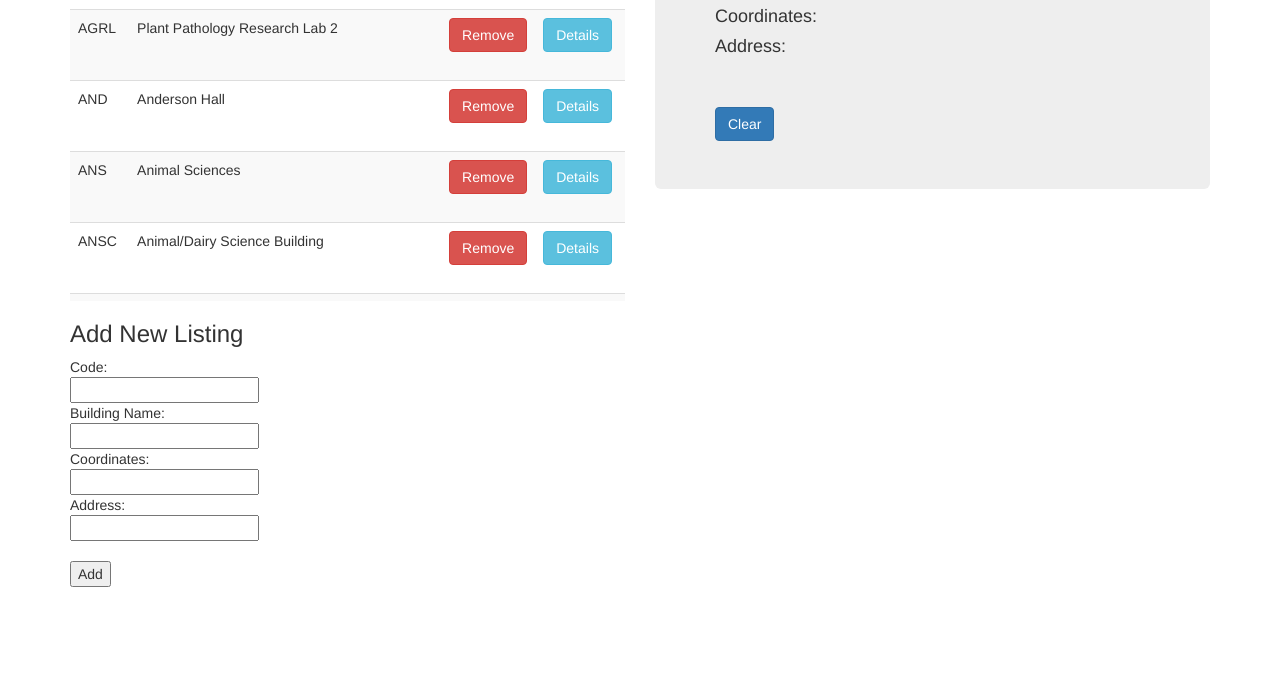
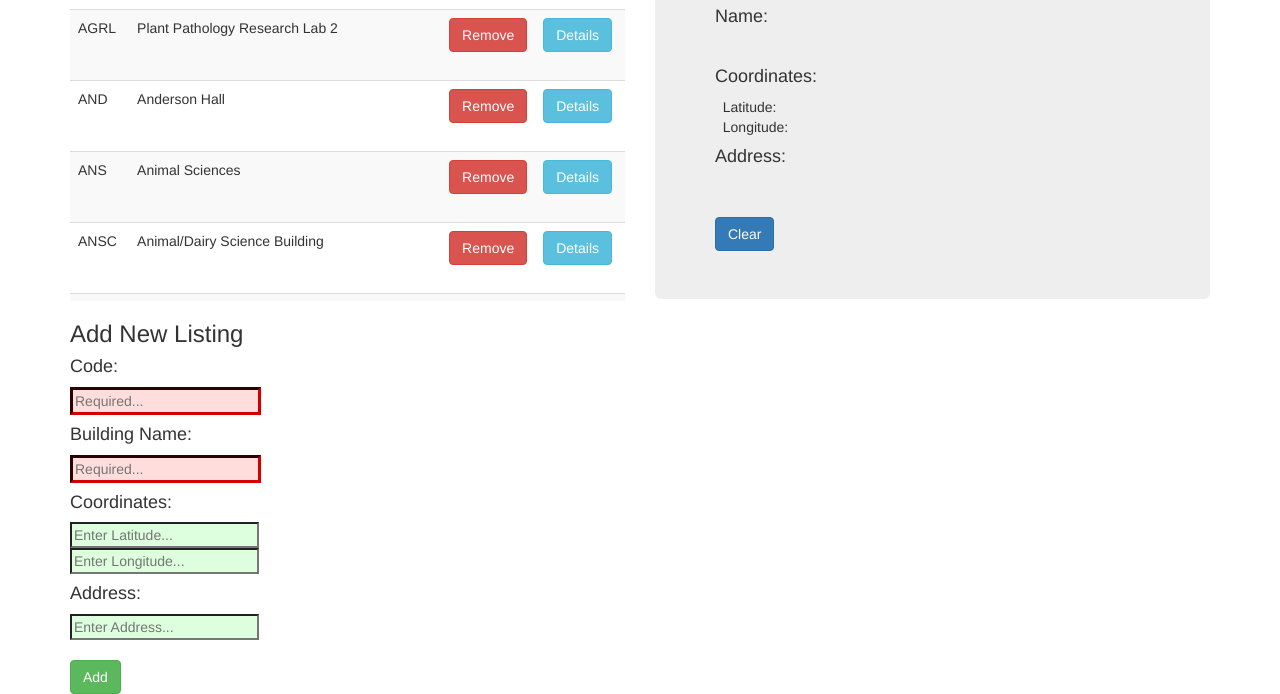
Before and after one commit to allisonakast/CEN3031, a plain HTML site: page index.html in a window 1280 px wide. Shown: the part 233-927 px from the top of the page. Before the commit the page ends 820 px from the top, so only its background shows below. Drawn offline with nearby package versions, Linux system fonts and the light colour scheme.

Commit message:
added styling

```diff
--- a/index.html
+++ b/index.html
@@ -33,29 +33,33 @@
             </table>
           </div>
           <h3>Add New Listing</h3>
-            <form>
-              Code:<br>
-              <input type="text" ng-model="listing.code" value="">
+            <form novalidate>
+              <h4>Code:</h4>
+              <input type="text" ng-model="listing.code" placeholder="Required..." required>
               <br>
-              Building Name:<br>
-              <input type="text" ng-model="listing.name" value="">
+              <h4>Building Name:</h4>
+              <input type="text" ng-model="listing.name" placeholder="Required..." required>
               <br>
-              Coordinates:<br>
-              <input type="text" ng-model="listing.coordinates" value="">
+              <h4>Coordinates:</h4>
+              <input type="text" ng-model="listing.coordinates.latitude" placeholder="Enter Latitude...">
               <br>
-              Address:<br>
-              <input type="text" ng-model="listing.address" value="">
+              <input type="text" ng-model="listing.coordinates.longitude" placeholder="Enter Longitude...">
+              <br>
+              <h4>Address:</h4>
+              <input type="text" ng-model="listing.address" placeholder="Enter Address...">
               <br><br>
-              <input type="submit" ng-click="addListing()" value="Add">
+              <button class="btn btn-success" ng-click="addListing()">Add</button>&nbsp;&nbsp;
             </form>
         </div>
         <div class="col-md-6">
           <div class="jumbotron">
             <h2>Detailed Information</h2>
-              <h4>Code:</h4> {{detailedInfo.code}}
-              <h4>Name:</h4> {{detailedInfo.name}}
-              <h4>Coordinates:</h4> {{detailedInfo.coordinates}}
-              <h4>Address:</h4> {{detailedInfo.address}}
+              <h4>Code:</h4> &nbsp;&nbsp;{{detailedInfo.code}}
+              <h4>Name:</h4> &nbsp;&nbsp;{{detailedInfo.name}}
+              <h4>Coordinates:</h4>
+              &nbsp;&nbsp;Latitude: {{detailedInfo.coordinates.latitude}}<br>
+              &nbsp;&nbsp;Longitude: {{detailedInfo.coordinates.longitude}}
+              <h4>Address:</h4> &nbsp;&nbsp;{{detailedInfo.address}}
               <br><br>
               <tr><button class="btn btn-primary" ng-click="clearDetails()">Clear</button></tr>
             <!--
--- a/listingController.js
+++ b/listingController.js
@@ -9,10 +9,11 @@ angular.module('listings').controller('ListingsController', ['$scope', 'Listings
      */
 
     $scope.addListing = function() {
-        console.log($scope.listing);
-        $scope.listing.code = $scope.listing.code.toUpperCase();
-        $scope.listings.push($scope.listing);
-        $scope.listing = "";
+        if ($scope.listing.code && $scope.listing.name){
+          $scope.listing.code = $scope.listing.code.toUpperCase();
+          $scope.listings.push($scope.listing);
+          $scope.listing = "";
+        }
     };
 
     $scope.deleteListing = function(index) {
--- a/style.css
+++ b/style.css
@@ -6,3 +6,20 @@
   max-height: 400px;
   overflow: auto;
 }
+
+input:invalid {
+  background-color: #ffdddd;
+}
+
+input:valid {
+  background-color: #ddffdd;
+}
+
+input:required {
+  border-color: #800000;
+  border-width: 3px;
+}
+
+input:required:valid {
+  border-color: #008000;
+}
```
